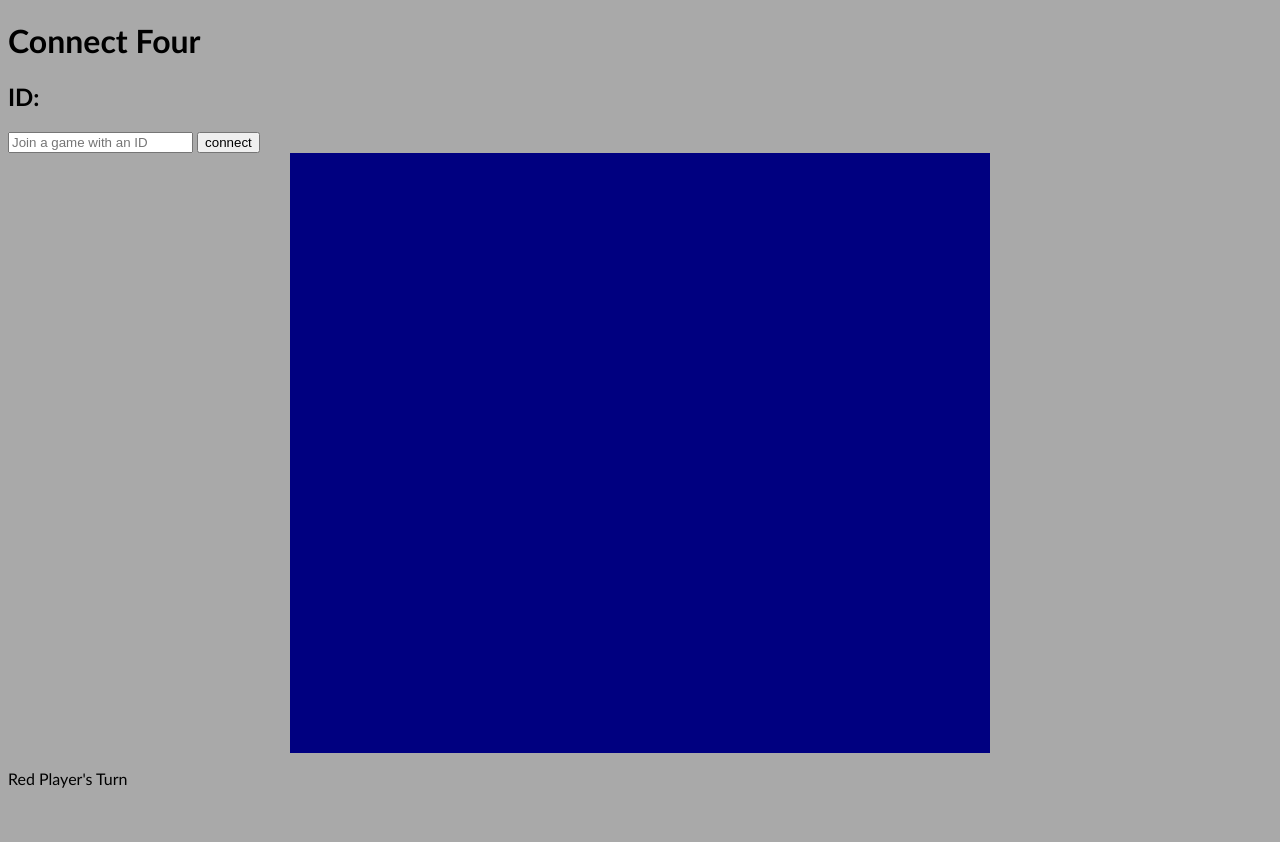
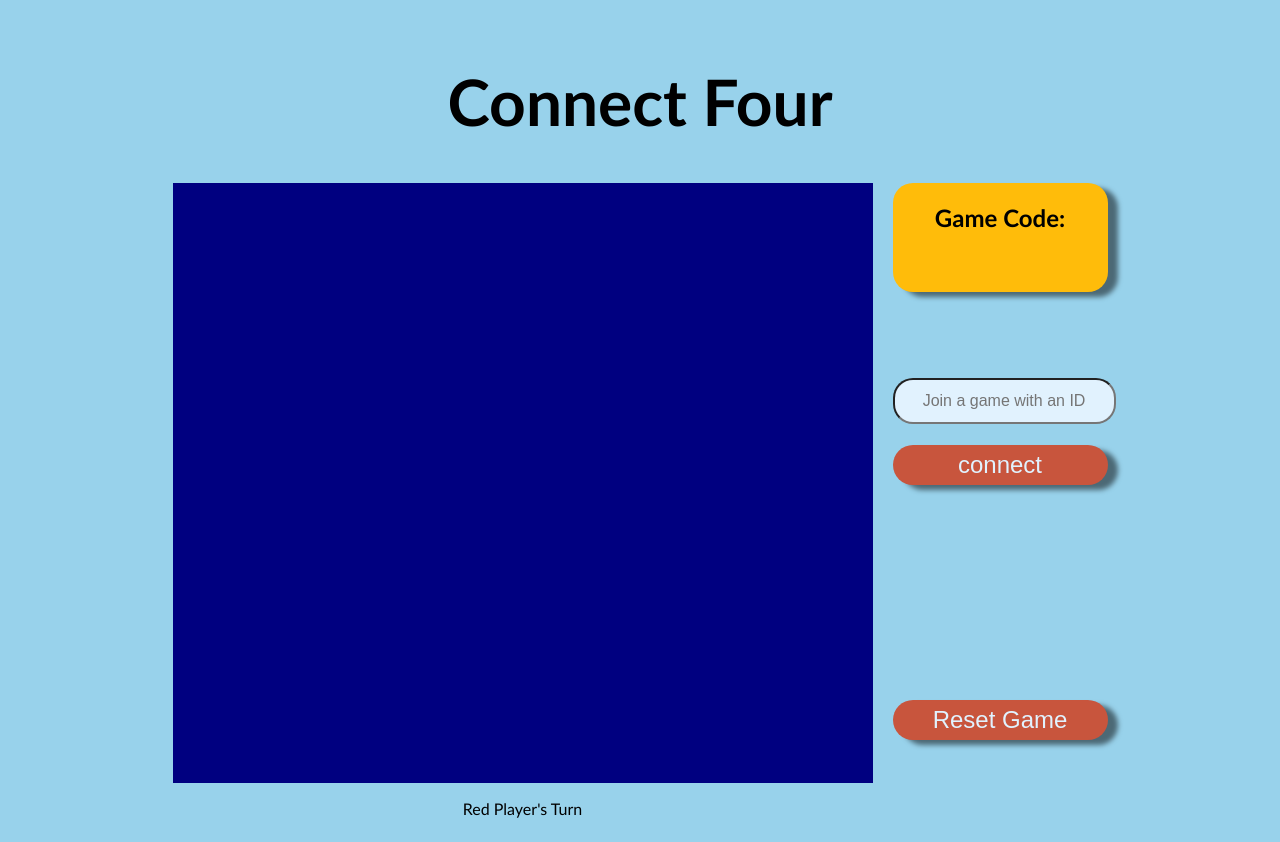
Before and after one commit to RegularStiv/430-project-1, a website: page client/client.html in a window 1280 px wide. Before the commit the page ends 804 px from the top, so only its background shows below. Drawn offline with Linux system fonts and the light colour scheme.

Commit message:
done lmao

```diff
--- a/client/client.html
+++ b/client/client.html
@@ -1,23 +1,43 @@
 <!DOCTYPE html>
 <html lang="en">
+
 <head>
     <meta charset="UTF-8">
     <meta http-equiv="X-UA-Compatible" content="IE=edge">
     <meta name="viewport" content="width=device-width, initial-scale=1.0">
-    <link rel="stylesheet" type="text/css" href="/style.css">
-    <script type = "module" src = "/getJS"></script>
+    <link rel="stylesheet" type="text/css" href="/clientStyle.css">
+    <script type="module" src="/getJS"></script>
     <title>App</title>
 </head>
+
 <body>
-    <h1>Connect Four</h1>
-    <h2 id = "id">ID:</h2>
-    <input id="idText"type="text" maxlength="4" placeholder="Join a game with an ID">
-    <button id="buttonConnect">connect</button>
-    <div id = "gameBoard">
+    <h1 id="title">Connect Four</h1>
+    <div id="flexContainer">
+        <div id="leftBox">
+            <div id="gameBoard">
+
+            </div>
+            <div id="content">
+                <p>Red Player's Turn</p>
+            </div>
+
+        </div>
+        <div id="rigthBox">
+            <div id="idBox">
+                <h2 id="code">Game Code:</h2>
+                <h2 id="id"></h2>
+            </div>
+            <div id="connectGame">
+                <input id="idText" type="text" maxlength="4" placeholder="Join a game with an ID">
+                <button id="buttonConnect">connect</button>
+                <button id="buttonReset">Reset Game</button>
+            </div>
+        </div>
+
+
 
     </div>
-    <div id = "content">
-        <p>Red Player's Turn</p>
-    </div>
+
 </body>
+
 </html>
--- /dev/null
+++ b/client/clientStyle.css
@@ -0,0 +1,123 @@
+.tile {
+    height: 90px;
+    width: 90px;
+    margin: 5px;
+    border-radius: 50%;
+    background-color: #E1F2FE;
+}
+
+html {
+    font-family: 'Gill Sans', 'Gill Sans MT', Calibri, 'Trebuchet MS', sans-serif;
+    background-color: #98D2EB;
+}
+
+#title {
+    display: flex;
+    font-size: 400%;
+    justify-content: center;
+    margin-top: 5%;
+}
+
+.redTile {
+    background-color: red !important;
+}
+
+.yellowTile {
+    background-color: yellow !important;
+}
+
+#connectGame {
+    margin-top: 40%;
+    display: flex;
+    flex-direction: column;
+}
+
+#idText {
+    height: 40px;
+    width: 100%;
+    text-align: center;
+    border-radius: 20px;
+    font-size: 100%;
+    background-color: #E1F2FE;
+}
+
+#buttonConnect {
+    margin-top: 10%;
+    height: 40px;
+    width: 100%;
+    border-radius: 40px;
+    font-size: 150%;
+}
+
+#buttonReset {
+    margin-top: 100%;
+    height: 40px;
+    width: 100%;
+    border-radius: 40px;
+    font-size: 150%;
+}
+
+#leftBox {
+    flex-direction: column;
+    align-items: flex-start;
+    justify-content: center;
+}
+
+#flexContainer {
+    display: flex;
+    justify-content: center;
+    align-items: flex-start;
+    gap: 20px;
+}
+
+#content {
+    text-align: center;
+}
+
+#code {
+    padding: 0 1rem;
+    display: flex;
+    justify-content: center;
+}
+
+#idBox {
+    box-shadow: 10px 5px 5px black;
+    display: flex;
+    flex-direction: column;
+    border-radius: 20px;
+    background-color: #FFBC0A;
+    box-shadow: 10px 5px 5px rgba(0, 0, 0, 0.5);
+}
+
+button{
+    font-size: 75%;
+    color: #E1F2FE;
+    background-color: #C8553D;
+    border:none;
+    box-shadow: 10px 5px 5px rgba(0, 0, 0, 0.5);
+    transition-duration: 0.4s;
+
+}
+button:hover{
+    background-color: #FFBC0A;
+}
+#id {
+    display: flex;
+    justify-content: center;
+}
+
+#gameBoard {
+    height: 600px;
+    width: 700px;
+    display: flex;
+    flex-wrap: wrap;
+    background-color: navy;
+}
+
+#bottomSection {
+    height: 20px;
+    gap: 25%;
+    display: flex;
+    align-items: center;
+    justify-content: center;
+}
--- a/client/style.css
+++ b/client/style.css
@@ -1,27 +1,48 @@
-.tile{
-    height: 90px;
-    width: 90px;
-    margin: 5px;
-    border-radius: 50%;
-    background-color: white;
+html {
+    font-family: 'Gill Sans', 'Gill Sans MT', Calibri, 'Trebuchet MS', sans-serif;
+    background-color: #98D2EB;
 }
-html{
-    font-family:'Gill Sans', 'Gill Sans MT', Calibri, 'Trebuchet MS', sans-serif;
+
+button{
+    font-size: 75%;
+    color: #E1F2FE;
+    background-color: #C8553D;
+    border:none;
+    box-shadow: 10px 5px 5px rgba(0, 0, 0, 0.5);
+    transition-duration: 0.4s;
+    height: 40px;
+    width: 25%;
+    border-radius: 40px;
+    font-size: 100%;
+
 }
-.redTile {
-    background-color: red!important;
+button:hover{
+    background-color: #FFBC0A;
 }
-.yellowTile {
-    background-color: yellow!important;
+input{
+    height: 50px;
+    width: 25%;
+    text-align: center;
+    border-radius: 20px;
+    margin-bottom: 10px;
+    font-size: 100%;
+    background-color: #E1F2FE;
 }
-html{
-    background-color: darkgrey;
+#title{
+    display: flex;
+    font-size: 400%;
+    justify-content: center;
+    margin-top: 5%;
 }
-#gameBoard{
-    height: 600px;
-    width: 700px;
+#indexBody {
+    width: 100%;
+    margin-top: 5%;
     display: flex;
-    margin:0 auto;
-    flex-wrap: wrap;
-    background-color: navy;
+    flex-direction: column;
+    justify-content: center;
+    align-items: center;
+    font-size: 30px;
 }
+#or{
+    margin:2.5%;
+}
```
Also changed, not shown: client/game.js (+136 -100 lines), client/index.html (+14 -6 lines), client/index.js (+6 -7 lines), src/htmlResponses.js (+11 -3 lines), src/responses.js (+14 -11 lines), src/server.js (+9 -6 lines).
